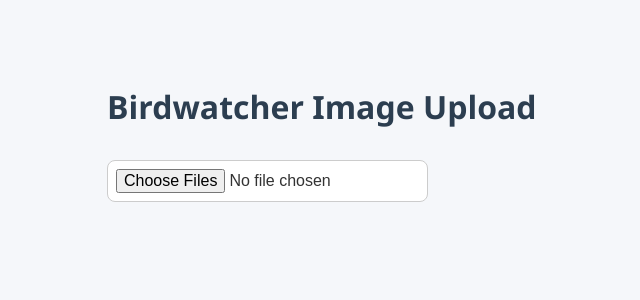
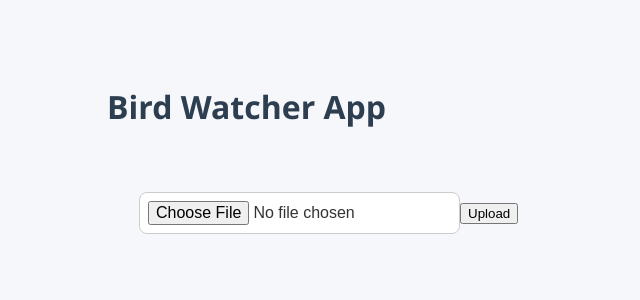
Before and after one commit to Themaximum929/birdwatcher-app, a React (Create React App) app: page / in a window 1280 px wide. Shown: the top 300 px of the page, without its empty margins (65-705 px from the left). Built offline with nearby package versions, Linux system fonts and the light colour scheme.

Commit message:
add imageuploader

```diff
--- a/src/App.js
+++ b/src/App.js
@@ -1,29 +1,14 @@
-import logo from './logo.svg';
 import './App.css';
 import React, { useState } from 'react';
+import ImageUpLoader from './components/ImageUploader';
 
 function App() {
-  const [images, setImages] = useState([]);
-  const [previewUrls, setPreviewUrls] = useState([]);
-
-  const handleFileChange = (event) => {
-    const files = Array.from(event.target.files);
-    setImages(files);
-    setPreviewUrls(files.map(file => URL.createObjectURL(file)));
-  };
-
-
-return (
-    <div style = {{padding: "2rem"}}>
-      <h1> Birdwatcher Image Upload</h1>
-      <input type = "file" multiple accept = "image/*" onChange = {handleFileChange} />
-      <div style = {{display: "flex", flexWrap: "wrap", marginTop: "1rem"}}>
-        {previewUrls.map((url, index) => (
-          <img key = {index} src = {url} alt = "preview" width = "150" stype = {{margin: "0.5rem", borderRadius: "8px"}} />
-        ))}
-      </div>
+  return (
+    <div className = "App">
+      <h1 className = "text-2xl font-bold mb-4">Bird Watcher App</h1>
+      <ImageUpLoader onUpload = {(image) => console.log("Uploaded image: ", image)} />
     </div>
-  )
+  );
 }
 
 export default App;
--- /dev/null
+++ b/src/components/ImageUploader.js
@@ -0,0 +1,36 @@
+import React, { useState } from 'react';
+
+function ImageUploader({ onUpload}) {
+    const [image, setImage] = useState(null);
+    const [preview, setPreview] = useState(null);
+
+    const handleChange = (e) => {
+        const file = e.target.files[0];
+        if (file) {
+            setImage(file);
+            setPreview(URL.createObjectURL(file));
+        }
+    };
+
+    const handleUpload = () => {
+        if (image && onUpload) {
+            onUpload(image);
+        }
+    };
+
+    return (
+        <div className = "p-4 border rounded shadow">
+            <input type = "file" accept = "image/*" onChange = {handleChange} />
+            {preview && (
+                <div className = "mt-2">
+                    <img src = {preview} alt = "Preview" className = "w-32 h-32 object-cover rounded" />
+                </div>
+            )}
+        <button onClick = {handleUpload} className = "mt-2 bg-blue-500 text-white px-4 py-2 rounded">
+            Upload
+        </button>
+        </div>
+    );
+}
+
+export default ImageUploader;
```
